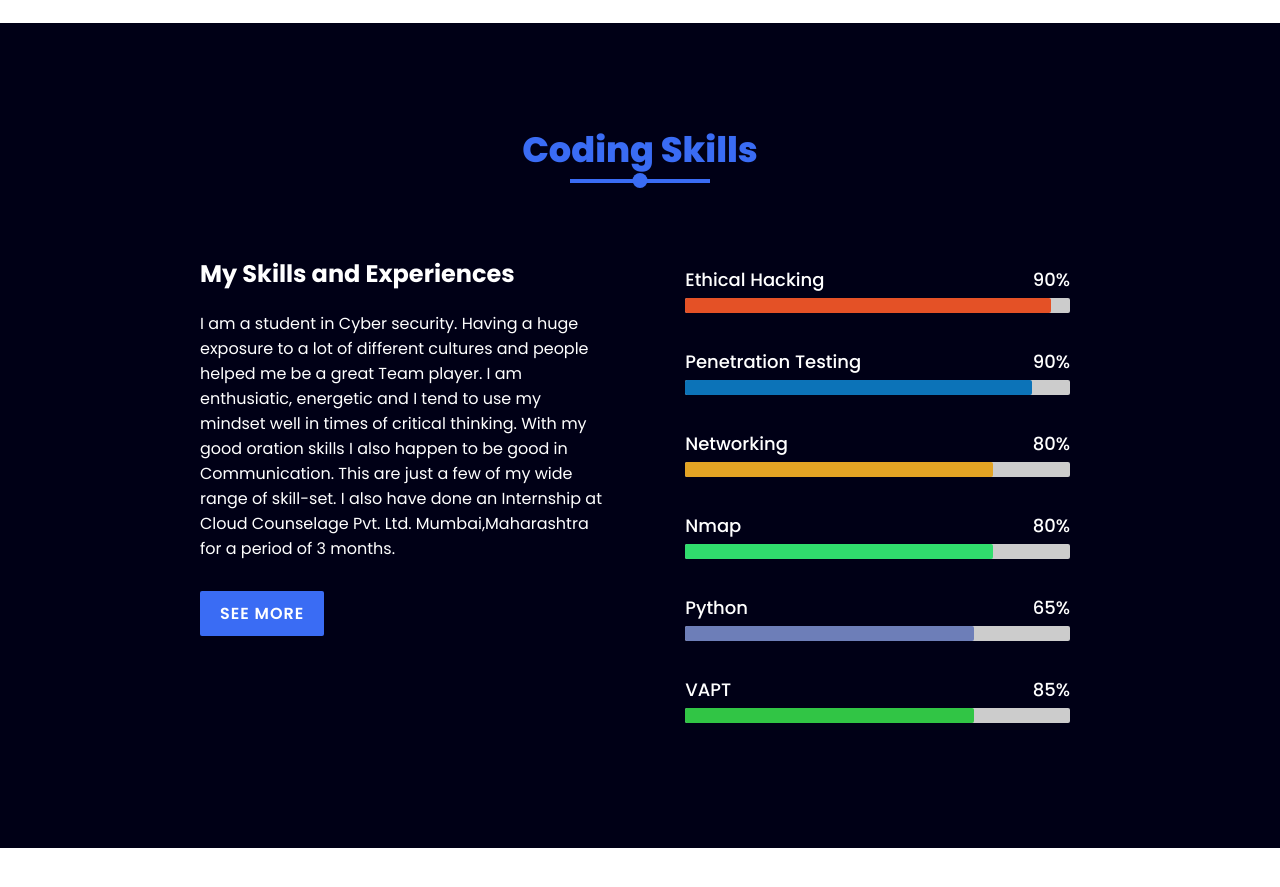
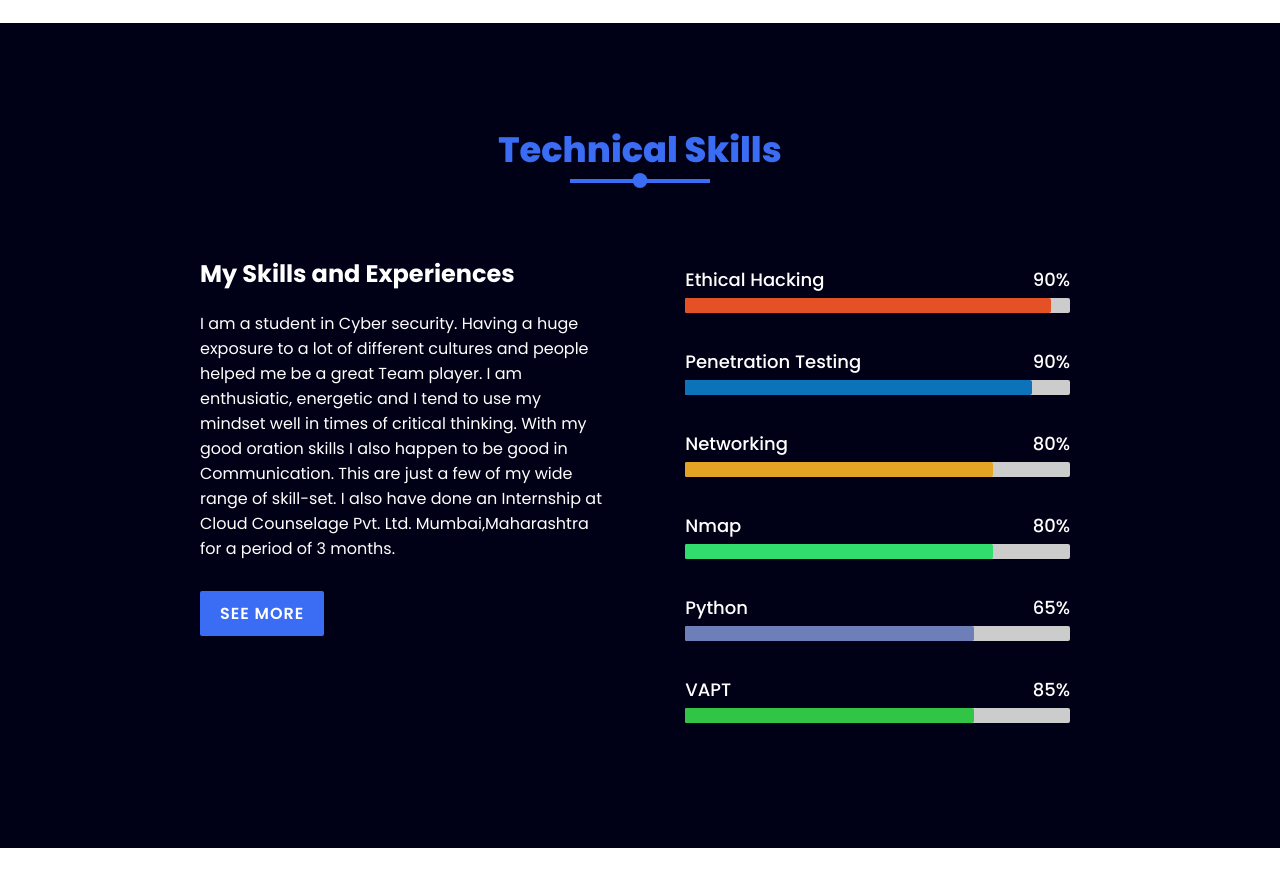
Before and after one commit to ishwarbundele/Portfolio, a plain HTML site: page index.html in a window 1280 px wide. Shown: the part 1560-2447 px from the top of the page. Drawn offline with nearby package versions, Linux system fonts and the light colour scheme.

Commit message:
Update index.html

```diff
--- a/index.html
+++ b/index.html
@@ -71,7 +71,7 @@
 
     <section class="skills" id="skills">
       <div class="title reveal">
-        <h2 class="section-title">Coding Skills</h2>
+        <h2 class="section-title">Technical Skills</h2>
       </div>
       <div class="content">
         <div class="column col-left reveal">
```
